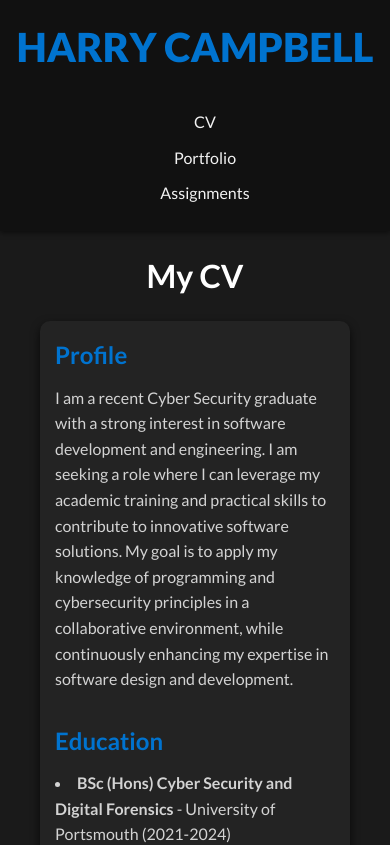
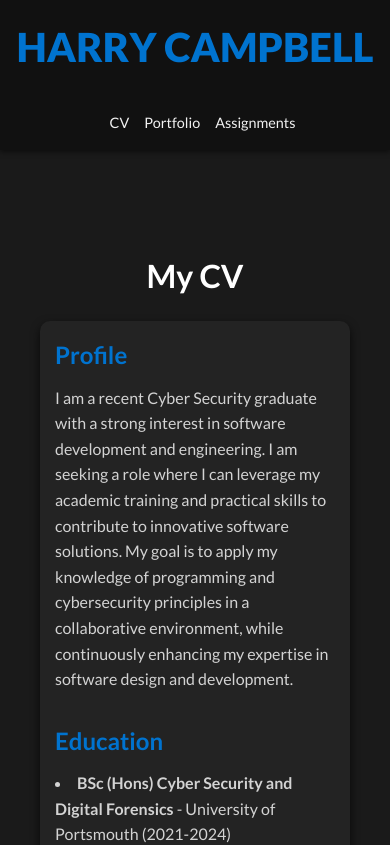
Before and after one commit to Hcampbell5/CV_Digital, a plain HTML site: page index.html in a window 390 px wide. Shown: the top 845 px of the page. Drawn offline with Linux system fonts and the light colour scheme.

Commit message:
Media Query Row not Column

```diff
--- a/styles.css
+++ b/styles.css
@@ -464,16 +464,22 @@ footer p {
         padding-top: 200px;
     }
 
-    /* Stack navigation links vertically */
     nav ul {
-        flex-direction: column;
+        display: flex;
+        justify-content: center;
         margin-top: 10px;
+        padding-left: 0;
     }
 
     nav ul li {
-        margin-left: 0;
-        margin-bottom: 10px;
+        margin-left: 15px;
+        margin-bottom: 0;
     }
+
+    nav ul li a {
+        font-size: 0.9rem;
+    }
+
 
     .content-container {
         padding: 15px;
```
